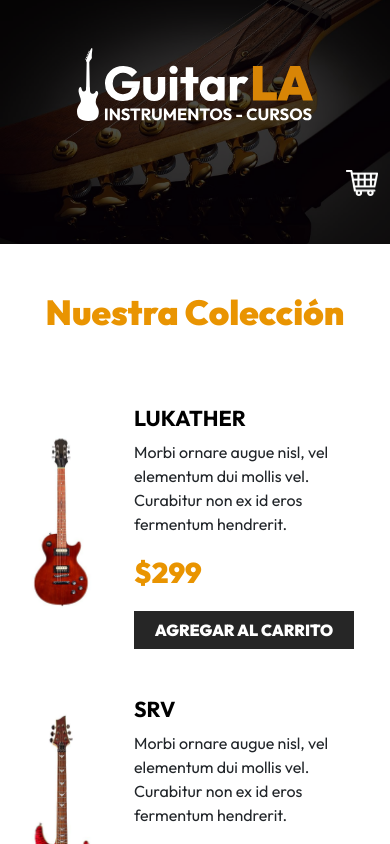
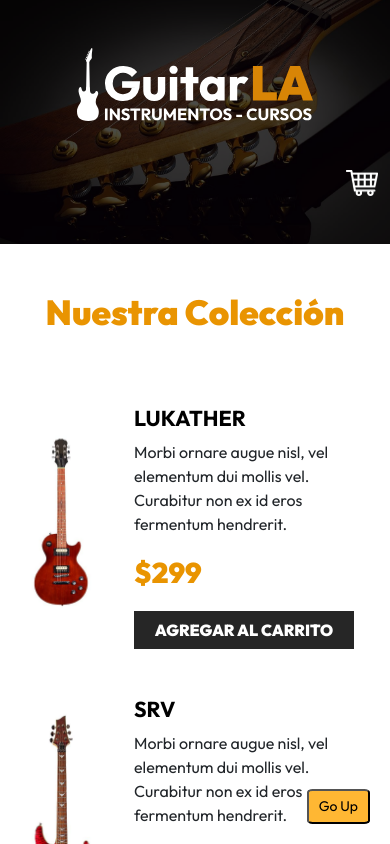
Before and after one commit to gus616/guitarla, a React (Vite) app: page / in a window 390 px wide. Shown: the top 844 px of the page. Built offline with nearby package versions, Linux system fonts and the light colour scheme; a web font is replaced by a local one.

Commit message:
mobile css fix

```diff
--- a/src/App.tsx
+++ b/src/App.tsx
@@ -2,7 +2,6 @@ import Header from './components/Header';
 import GuitarList from './components/GuitarList';
 import Footer from './components/Footer';
 import { useEffect, useMemo, useState } from 'react';
-
 type product = {
   id: number;
   name: string;
@@ -202,7 +201,15 @@ function App() {
         <div className="row mt-5">
           <GuitarList products={data} addToCart={addToCart} />
         </div>
+        <button
+          className="go-up-btn"
+          onClick={() => window.scrollTo({ top: 0, behavior: 'smooth' })}
+        >
+          Go Up
+        </button>
+
       </main>
+
 
 
       <Footer />
--- a/src/index.css
+++ b/src/index.css
@@ -777,3 +777,30 @@ button:not(:disabled),
     z-index: 10;
   }
 }
+.go-up-btn {
+  display: none;
+}
+@media (max-width: 768px) {
+
+
+  .logo {
+    height: 4em;
+    padding: 1em;
+  }
+
+  .card {
+    padding: 1em;
+  }
+  .go-up-btn {
+      position: fixed;
+      bottom: 20px;
+      right: 20px;
+      display: block;
+      background-color: rgba(255, 165, 0, 0.8); /* semitransparent orange */
+      color: black;
+      border-radius: 9%;
+      padding: 5px 10px;
+      text-align: center;
+      font-size: 0.875rem;
+  }
+}
```
